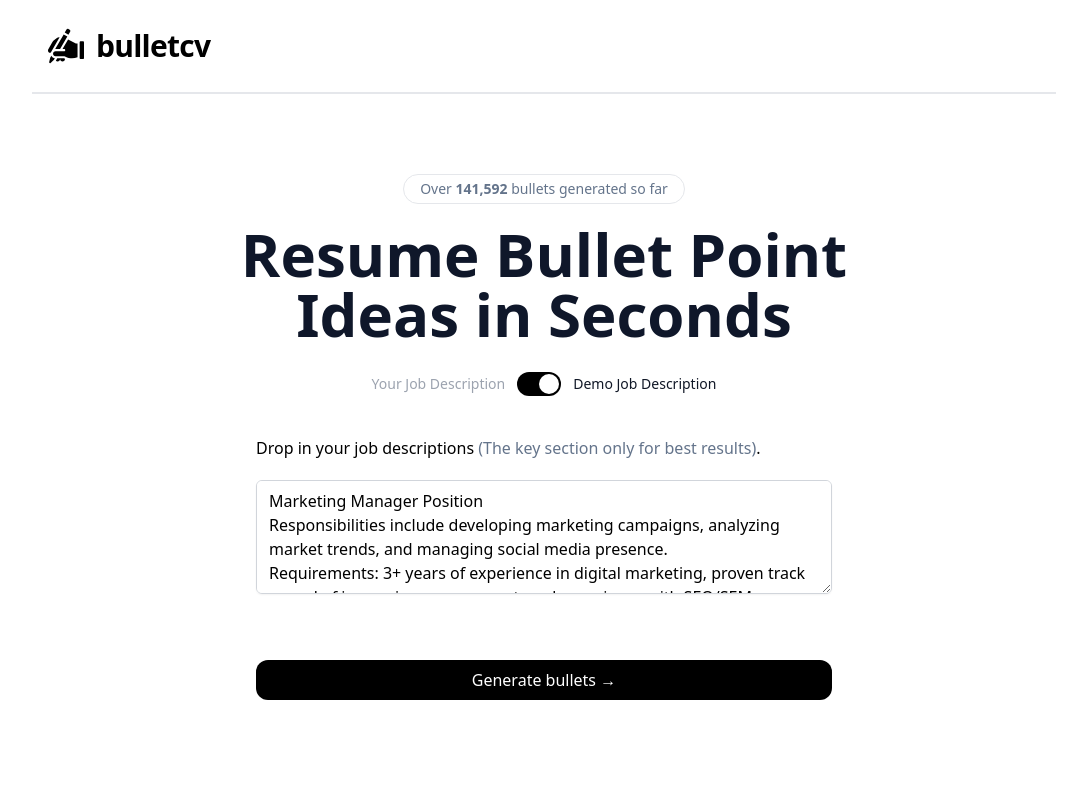
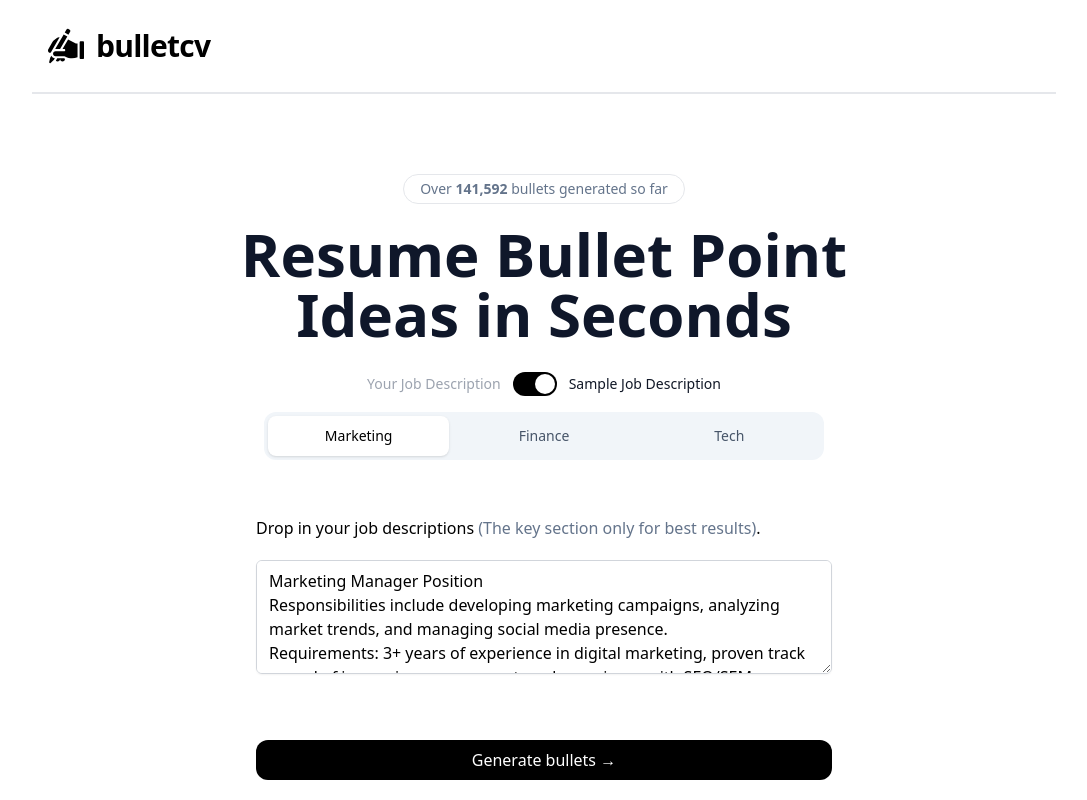
Before and after one commit to morriswong/bulletCV, a Next.js app: page / in a window 1280 px wide. Both pictures are taken after a click on the switch 635 px from the left and 384 px from the top of the page. Shown: the top 800 px of the page, without its empty margins (96-1183 px from the left). Built offline with nearby package versions, Linux system fonts and the light colour scheme.

Commit message:
Add TabSelector component for job description selection and update demo functionality

```diff
--- a/app/page.tsx
+++ b/app/page.tsx
@@ -8,6 +8,7 @@ import Footer from "../components/Footer";
 import Header from "../components/Header";
 import LoadingDots from "../components/LoadingDots";
 import Toggle from "../components/Toggle";
+import TabSelector from "../components/TabSelector";
 import { ChatCompletionStream } from "together-ai/lib/ChatCompletionStream";
 
 export default function Home() {
@@ -16,6 +17,7 @@ export default function Home() {
   const [vibe, setVibe] = useState<VibeType>("Professional");
   const [generatedBios, setGeneratedBios] = useState<String>("");
   const [isDemo, setIsDemo] = useState(false);
+  const [selectedJob, setSelectedJob] = useState("");
 
   // Sample job description for demo mode
   const sampleJobDescription = `Marketing Manager Position
@@ -36,11 +38,11 @@ Requirements: 3+ years of experience in digital marketing, proven track record o
   // Add useEffect to populate textarea with sample job description when demo mode is toggled on
   useEffect(() => {
     if (isDemo) {
-      setBio(sampleJobDescription);
-    } else if (bio === sampleJobDescription) {
-      setBio(""); // Clear the textarea if it contains the sample text and demo is turned off
+      setBio(selectedJob || sampleJobDescription);
+    } else {
+      setBio(""); // Clear the textarea when demo is turned off
     }
-  }, [isDemo]);
+  }, [isDemo, selectedJob]);
 
   const scrollToBios = () => {
     if (bioRef.current !== null && generatedBios) {
@@ -128,6 +130,14 @@ Requirements: 3+ years of experience in digital marketing, proven track record o
         <div className="mt-7">
           <Toggle isDemo={isDemo} setIsDemo={setIsDemo} />
         </div>
+
+        {isDemo && (
+          <TabSelector
+            selectedJob={selectedJob}
+            onSelectJob={setSelectedJob}
+            isDemo={isDemo}
+          />
+        )}
 
         <div className="max-w-xl w-full">
           <div className="flex mt-10 items-center space-x-3">
--- /dev/null
+++ b/components/TabSelector.tsx
@@ -0,0 +1,63 @@
+import { Tab } from "@headlessui/react";
+
+interface JobDescription {
+  title: string;
+  description: string;
+}
+
+interface TabSelectorProps {
+  selectedJob: string;
+  onSelectJob: (description: string) => void;
+  isDemo: boolean;
+}
+
+const sampleJobs: JobDescription[] = [
+  {
+    title: "Marketing",
+    description: `Senior Marketing Manager Position
+Responsibilities include developing integrated marketing campaigns, analyzing market trends, and managing brand strategy.
+Requirements: 5+ years of marketing experience, proven track record in digital marketing, experience with marketing analytics tools, and strong team leadership skills.`
+  },
+  {
+    title: "Finance",
+    description: `Financial Analyst Position
+Responsibilities include conducting financial analysis, preparing budget forecasts, and developing financial models.
+Requirements: Bachelor's degree in Finance or related field, 3+ years of financial analysis experience, proficiency in Excel and financial modeling, and CFA certification preferred.`
+  },
+  {
+    title: "Tech",
+    description: `Senior Software Engineer Position
+Responsibilities include developing scalable applications, leading technical design discussions, and mentoring junior developers.
+Requirements: 5+ years of experience in full-stack development, expertise in React/Node.js, experience with cloud services (AWS/GCP), and strong system design skills.`
+  }
+];
+
+export default function TabSelector({ selectedJob, onSelectJob, isDemo }: TabSelectorProps) {
+  return (
+    <div className="w-full max-w-xl px-2 py-4">
+      <Tab.Group
+        onChange={(index) => {
+          if (isDemo) {
+            onSelectJob(sampleJobs[index].description);
+          }
+        }}
+      >
+        <Tab.List className="flex space-x-1 rounded-xl bg-slate-100 p-1">
+          {sampleJobs.map((job) => (
+            <Tab
+              key={job.title}
+              className={({ selected }) =>
+                `w-full rounded-lg py-2.5 text-sm font-medium leading-5
+                ${selected
+                  ? 'bg-white text-black shadow'
+                  : 'text-slate-600 hover:bg-white/[0.12] hover:text-black'}
+              `}
+            >
+              {job.title}
+            </Tab>
+          ))}
+        </Tab.List>
+      </Tab.Group>
+    </div>
+  );
+}
--- a/components/Toggle.tsx
+++ b/components/Toggle.tsx
@@ -41,7 +41,7 @@ export default function Toggle({ isDemo, setIsDemo }: any) {
         <span
           className={`font-medium ${!isDemo ? "text-gray-400" : "text-gray-900"}`}
         >
-          Demo Job Description
+          Sample Job Description
         </span>{" "}
       </Switch.Label>
     </Switch.Group>
```
Also changed, not shown: 1 other file (tests, documents, lock files or other folders).
